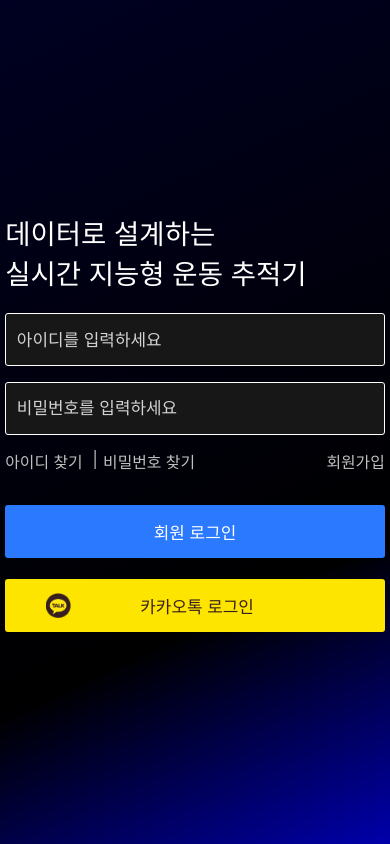
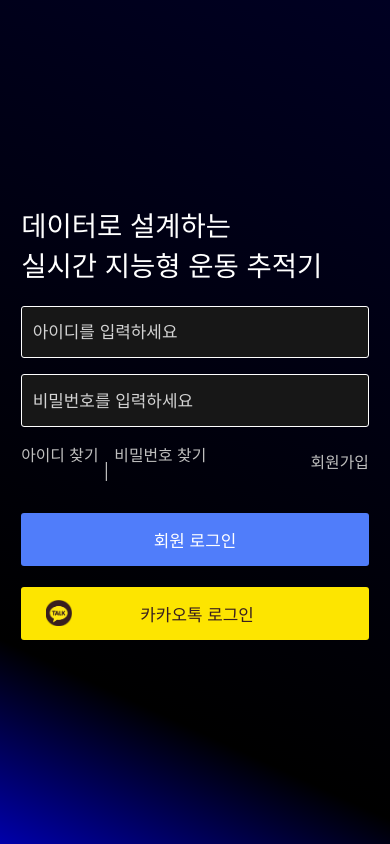
Before and after one commit to Live-Intelligent-Exercise-Tracker/front, a React Native app: screen / in a window 390 px wide. Built offline with nearby package versions, Linux system fonts and the light colour scheme.

Commit message:
2/15 로그인 UI수정

```diff
--- a/pages/Login/Login.jsx
+++ b/pages/Login/Login.jsx
@@ -35,7 +35,6 @@
         return;
       }
 
-
       // 로그인 성공 시 처리 (예: 토큰 저장, 화면 전환)
       setMessage(message || "로그인 성공!");
       localStorage.setItem("user_id", user_id);
@@ -71,9 +70,9 @@
     <TouchableWithoutFeedback onPress={Keyboard.dismiss} accessible={false}>
       <LinearGradient
         colors={['#000022', '#000000', '#0000AA']} // 검은색 → 약한 남색 → 진한 파란색
-        locations={[0, 0.7, 1]} // 30%까지 검은색, 이후 점점 파란색
-        start={{ x: 0, y: 0 }} // 왼쪽 위에서 시작
-        end={{ x: 1, y: 1 }} // 오른쪽 아래로 진행
+        locations={[0, 0.8, 1]} // 30%까지 검은색, 이후 점점 파란색
+        start={{ x: 1, y: 0 }} // 왼쪽 위에서 시작
+        end={{ x: 0, y: 1 }} // 오른쪽 아래로 진행
         style={styles.container}
       >
 
@@ -142,7 +141,7 @@
     backgroundColor: '#000000',
     alignItems: 'center',
     justifyContent: 'center',
-    padding: moderateScale(5)
+    padding: moderateScale(20)
   },
   // spectrum: {
   //   backgroundColor: 'black',
@@ -209,7 +208,7 @@
     width: '100%',
     height: moderateScale(50),
     justifyContent: 'center',
-    backgroundColor: '#2A79FF',
+    backgroundColor: '#507DFA',
     alignItems: 'center',
     borderRadius: 3,
   },
```
